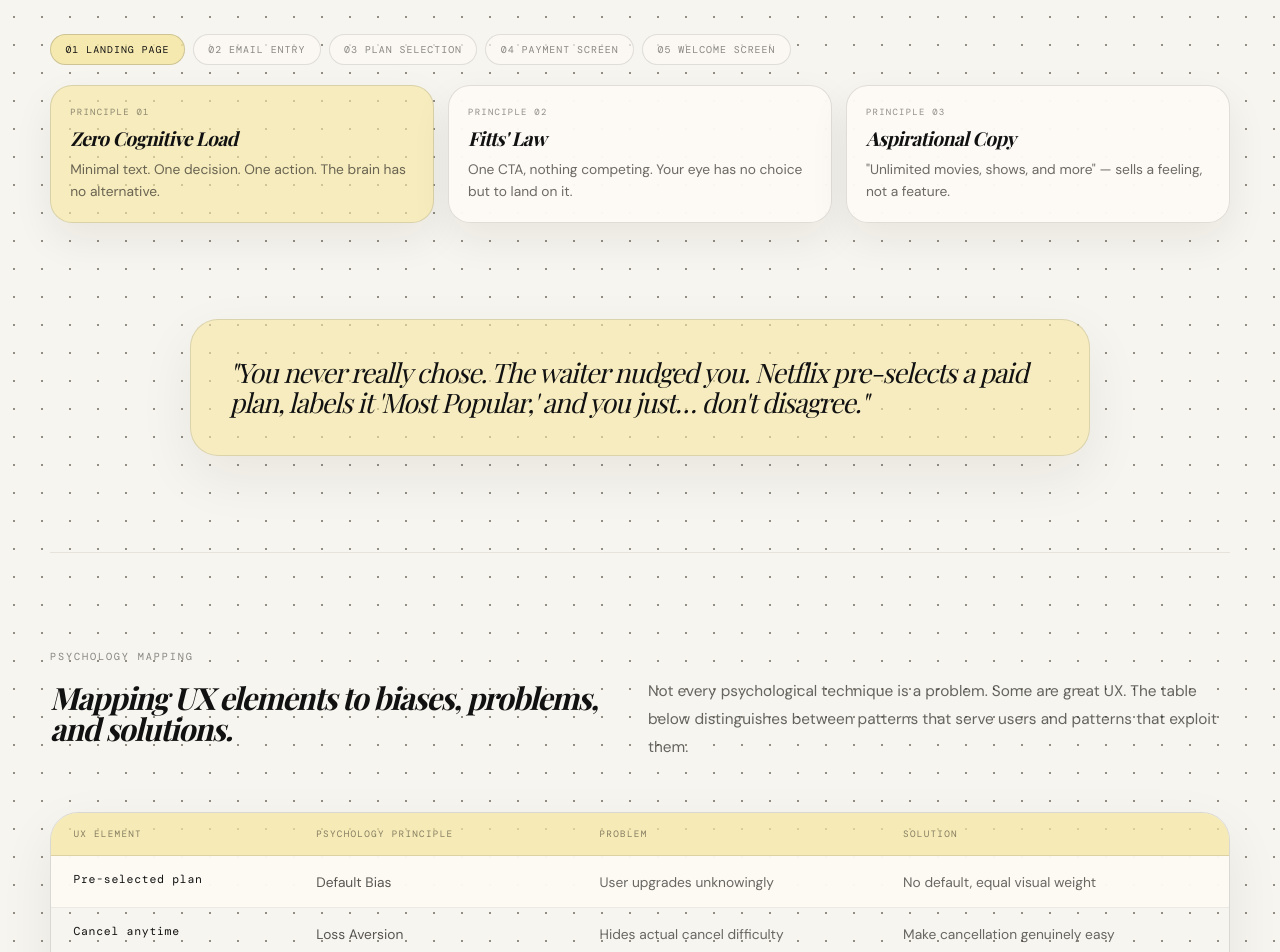
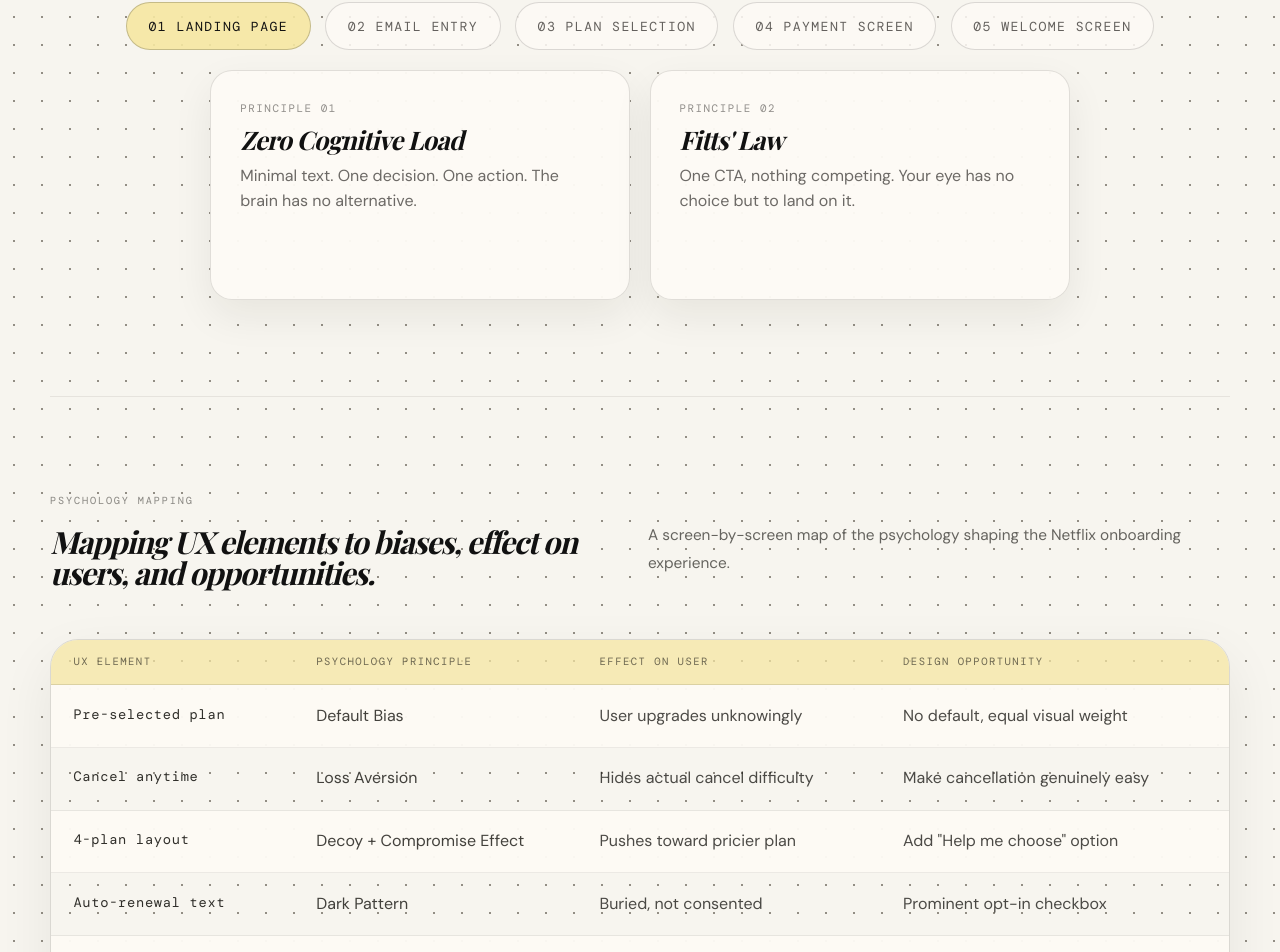
Before and after one commit to rutujaakalane/portfolio, a Next.js app: page /projects/project-2 in a window 1280 px wide. Shown: the part 3049-4001 px from the top of the page. Built offline with nearby package versions, Linux system fonts and the light colour scheme; a web font is replaced by a local one.

Commit message:
Polish project 2 case study page

```diff
--- a/app/projects/project-2/page.tsx
+++ b/app/projects/project-2/page.tsx
@@ -32,10 +32,7 @@
         name: "Fitts' Law",
         desc: "One CTA, nothing competing. Your eye has no choice but to land on it.",
       },
-      {
-        name: "Aspirational Copy",
-        desc: `"Unlimited movies, shows, and more" — sells a feeling, not a feature.`,
-      },
+
     ],
   },
   {
@@ -86,10 +83,7 @@
         name: "Sunk Cost Setup",
         desc: `Card details entered = psychological commitment. "I've come this far…"`,
       },
-      {
-        name: "Dark Pattern",
-        desc: "Auto-renewal mentioned in fine print only. User doesn't actively consent.",
-      },
+
     ],
   },
   {
@@ -104,12 +98,8 @@
       name: "Endowment Effect",
       desc: "The moment something feels yours, you value it more and won't cancel.",
     },
-      {
-        name: "Default Bias",
-        desc: "Content is curated and pre-loaded. No active effort needed to stay.",
-      },
   ],
-  },
+}
 ];
 
 const psychTable = [
@@ -140,14 +130,14 @@
   {
     element: "Red CTA button",
     principle: "Visceral Design",
-    problem: "No problem",
-    solution: "It's good UX — keep it",
+    problem: "Creates a clear, confident action",
+    solution: "Strong design decision",
   },
   {
     element: "Welcome celebration",
     principle: "Positive Reinforcement",
-    problem: "No problem",
-    solution: "It's good UX — keep it",
+    problem: "Guides user forward naturally",
+    solution: "Already serving the user well",
   },
 ];
 
@@ -517,7 +507,7 @@
             onClick={() => setActive(active === i ? null : i)}
             style={{
               borderRadius: "20px",
-              backgroundColor: active === i ? "rgba(246,231,161,0.88)" : step.color,
+              backgroundColor: "rgba(253,250,245,0.96)",
               border: `1px solid ${
                 active === i ? "rgba(26,24,20,0.22)" : "rgba(26,24,20,0.12)"
               }`,
@@ -532,9 +522,22 @@
               alignItems: "center",
               gap: "0.4rem",
               transition: "all 240ms ease",
-              transform: active === i ? "translateY(-4px)" : "none",
-            }}
-          >
+              transform: active === i ? "translateY(-6px)" : "none",}}
+
+              onMouseEnter={(e) => {
+  e.currentTarget.style.transform = "translateY(-8px) scale(1.025)";
+  e.currentTarget.style.boxShadow = "0 20px 55px rgba(26,24,20,0.12)";
+}}
+onMouseLeave={(e) => {
+  e.currentTarget.style.transform =
+    active === i ? "translateY(-6px)" : "none";
+  e.currentTarget.style.boxShadow =
+    active === i
+      ? "0 16px 40px rgba(26,24,20,0.12)"
+      : "0 8px 20px rgba(26,24,20,0.06)";
+            }}
+          >
+
             <span style={{ fontSize: "1.6rem", lineHeight: 1 }}>
               {step.icon}
             </span>
@@ -593,40 +596,7 @@
         ))}
       </div>
 
-      {active !== null && (
-        <div
-          style={{
-            borderRadius: "20px",
-            backgroundColor: "rgba(246,231,161,0.38)",
-            border: "1px solid rgba(26,24,20,0.10)",
-            padding: "1rem 1.3rem",
-            fontFamily: "var(--font-sans)",
-            fontSize: "0.88rem",
-            lineHeight: 1.6,
-            color: "rgba(26,24,20,0.68)",
-          }}
-        >
-          <span
-            style={{
-              fontFamily: "var(--font-mono)",
-              fontSize: "0.58rem",
-              letterSpacing: "0.14em",
-              textTransform: "uppercase",
-              color: "rgba(26,24,20,0.45)",
-              marginRight: "0.5rem",
-            }}
-          >
-            Emotion at this step →
-          </span>
-          User feels{" "}
-          <strong style={{ color: "var(--color-ink)" }}>
-            {journeySteps[active].emotion.toLowerCase()}
-          </strong>{" "}
-          on the {journeySteps[active].screen}. Lorem ipsum dolor sit amet,
-          consectetur adipiscing elit — this is a placeholder note about what
-          this emotional state means for conversion.
-        </div>
-      )}
+
     </div>
   );
 }
@@ -642,9 +612,12 @@
       {/* Tab row */}
       <div
         style={{
+          width: "100%",
           display: "flex",
-          gap: "0.5rem",
+          gap: "0.9rem",
           flexWrap: "wrap",
+          justifyContent: "center",
+          alignItems: "center",
         }}
       >
         {screenAnalysis.map((s, i) => (
@@ -653,17 +626,19 @@
             onClick={() => setActive(i)}
             style={{
               fontFamily: "var(--font-mono)",
-              fontSize: "0.62rem",
-              letterSpacing: "0.1em",
+              fontSize: "0.82rem",
+              letterSpacing: "0.11em",
               textTransform: "uppercase",
-              color: active === i ? "var(--color-ink)" : "rgba(26,24,20,0.5)",
+              color: active === i ? "var(--color-ink)" : "rgba(26,24,20,0.68)",
               backgroundColor:
                 active === i
-                  ? "rgba(246,231,161,0.82)"
-                  : "rgba(253,250,245,0.7)",
-              border: `1px solid ${active === i ? "rgba(26,24,20,0.18)" : "rgba(26,24,20,0.12)"}`,
+                  ? "rgba(246,231,161,0.9)"
+                  : "rgba(253,250,245,0.86)",
+              border: `1px solid ${
+                active === i ? "rgba(26,24,20,0.22)" : "rgba(26,24,20,0.15)"
+              }`,
               borderRadius: "999px",
-              padding: "0.5rem 0.9rem",
+              padding: "0.9rem 1.35rem",
               cursor: "pointer",
               transition: "all 200ms ease",
             }}
@@ -677,8 +652,14 @@
       <div
         style={{
           display: "grid",
-          gridTemplateColumns: "repeat(3, 1fr)",
-          gap: "0.85rem",
+          gridTemplateColumns:
+            current.biases.length === 2
+              ? "repeat(2, minmax(0, 420px))"
+              : "repeat(3, minmax(0, 1fr))",
+          gap: "1.2rem",
+          width: "100%",
+          justifyContent: "center",
+          margin: "0 auto",
         }}
       >
         {current.biases.map((bias, i) => (
@@ -686,21 +667,28 @@
             key={bias.name}
             style={{
               borderRadius: "22px",
-              backgroundColor:
-                i === 2
-                  ? "rgba(253,250,245,0.96)"
-                  : i === 0
-                  ? "rgba(246,231,161,0.62)"
-                  : "rgba(253,250,245,0.96)",
+              backgroundColor: "rgba(253,250,245,0.96)",
               border: "1px solid rgba(26,24,20,0.13)",
               boxShadow: "0 16px 40px rgba(26,24,20,0.07)",
-              padding: "1.2rem",
+              padding: "1.8rem",
+              minHeight: "230px",
+              transition: "all 240ms ease",
+            }}
+            onMouseEnter={(e) => {
+              e.currentTarget.style.transform = "translateY(-8px) scale(1.02)";
+              e.currentTarget.style.boxShadow =
+                "0 22px 60px rgba(26,24,20,0.12)";
+            }}
+            onMouseLeave={(e) => {
+              e.currentTarget.style.transform = "none";
+              e.currentTarget.style.boxShadow =
+                "0 16px 40px rgba(26,24,20,0.07)";
             }}
           >
             <p
               style={{
                 fontFamily: "var(--font-mono)",
-                fontSize: "0.56rem",
+                fontSize: "0.68rem",
                 letterSpacing: "0.14em",
                 textTransform: "uppercase",
                 color: "rgba(26,24,20,0.48)",
@@ -713,7 +701,7 @@
               style={{
                 fontFamily: "var(--font-serif)",
                 fontStyle: "italic",
-                fontSize: "clamp(1.1rem, 1.5vw, 1.6rem)",
+                fontSize: "clamp(1.55rem, 2vw, 2.25rem)",
                 lineHeight: 1.0,
                 letterSpacing: "-0.03em",
                 color: "var(--color-ink)",
@@ -725,7 +713,7 @@
             <p
               style={{
                 fontFamily: "var(--font-sans)",
-                fontSize: "0.86rem",
+                fontSize: "1rem",
                 lineHeight: 1.6,
                 color: "rgba(26,24,20,0.64)",
                 margin: 0,
@@ -833,7 +821,7 @@
           </div>
           <div className="p2-split-body">
             <p>
-              The Netflix onboarding flow is designed so that each screen resolves the emotional state of the previous one — building trust incrementally and reducing friction at every step. Tap a screen to explore.
+              The Netflix onboarding flow is designed so that each screen resolves the emotional state of the previous one — building trust incrementally and reducing friction at every step.
             </p>
           </div>
         </div>
@@ -847,11 +835,11 @@
         <div className="p2-split-header">
           <div className="p2-split-headline">
             <p className="p2-label">SCREEN ANALYSIS</p>
-            <h2>Every screen carries at least three psychological principles.</h2>
+            <h2>Netflix knows exactly what it's doing.</h2>
           </div>
           <div className="p2-split-body">
             <p>
-              Select a screen to see the psychological principles at work. Some are excellent UX. Some are ethically questionable. The goal is to name them clearly.
+              Select a screen to see the psychological principles at work.
             </p>
           </div>
         </div>
@@ -860,23 +848,17 @@
         </div>
       </section>
 
-      {/* Pull quote */}
-      <section className="p2-section p2-no-border">
-        <div className="p2-pull-quote">
-          "You never really chose. The waiter nudged you. Netflix pre-selects a paid plan, labels it 'Most Popular,' and you just… don't disagree."
-        </div>
-      </section>
 
       {/* Psychology Table */}
       <section className="p2-section">
         <div className="p2-split-header">
           <div className="p2-split-headline">
             <p className="p2-label">PSYCHOLOGY MAPPING</p>
-            <h2>Mapping UX elements to biases, problems, and solutions.</h2>
+            <h2>Mapping UX elements to biases, effect on users, and opportunities.</h2>
           </div>
           <div className="p2-split-body">
             <p>
-              Not every psychological technique is a problem. Some are great UX. The table below distinguishes between patterns that serve users and patterns that exploit them.
+              A screen-by-screen map of the psychology shaping the Netflix onboarding experience.
             </p>
           </div>
         </div>
@@ -885,8 +867,8 @@
           <div className="p2-table-header">
             <span>UX Element</span>
             <span>Psychology Principle</span>
-            <span>Problem</span>
-            <span>Solution</span>
+            <span>Effect on user</span>
+            <span>Design Opportunity</span>
           </div>
           {psychTable.map((row, i) => (
             <div
@@ -1279,19 +1261,24 @@
 
         /* Pull quote */
         .p2-pull-quote {
-          width: min(900px, 100%);
+  width: min(820px, 100%);
+  min-height: 220px;
   margin: 0 auto;
   border-radius: 28px;
   background-color: rgba(246, 231, 161, 0.6);
   border: 1px solid rgba(26, 24, 20, 0.12);
-          padding: clamp(1.5rem, 3vw, 2.4rem);
+  padding: clamp(1.6rem, 3vw, 2.4rem);
   font-family: var(--font-serif);
   font-style: italic;
-          font-size: clamp(1.3rem, 2.1vw, 2.25rem);
-          line-height: 1.1;
+  font-size: clamp(1.25rem, 1.9vw, 2rem);
+  line-height: 1.12;
   letter-spacing: -0.04em;
   color: var(--color-ink);
   box-shadow: 0 20px 55px rgba(26, 24, 20, 0.07);
+  display: flex;
+  align-items: center;
+  justify-content: center;
+  text-align: center;
 }
 
         /* Table */
@@ -1314,16 +1301,16 @@
 
         .p2-table-header span {
   font-family: var(--font-mono);
-          font-size: 0.58rem;
+  font-size: 0.66rem;
   letter-spacing: 0.14em;
   text-transform: uppercase;
-          color: rgba(26, 24, 20, 0.52);
+  color: rgba(26, 24, 20, 0.62);
 }
 
         .p2-table-row {
   display: grid;
   grid-template-columns: 1.2fr 1.4fr 1.5fr 1.5fr;
-          padding: 0.9rem 1.4rem;
+  padding: 1.15rem 1.4rem;
   border-bottom: 1px solid rgba(26, 24, 20, 0.07);
   align-items: start;
   gap: 0;
@@ -1339,27 +1326,31 @@
 
         .p2-table-element {
   font-family: var(--font-mono);
-          font-size: 0.72rem;
-          letter-spacing: 0.06em;
-          color: var(--color-ink);
+  font-size: 0.86rem;
+  line-height: 1.5;
+  letter-spacing: 0.05em;
+  color: rgba(26, 24, 20, 0.9);
 }
 
 .p2-table-principle {
   font-family: var(--font-sans);
-          font-size: 0.86rem;
-          color: rgba(26, 24, 20, 0.72);
+  font-size: 1rem;
+  line-height: 1.55;
+  color: rgba(26, 24, 20, 0.82);
 }
 
 .p2-table-problem {
   font-family: var(--font-sans);
-          font-size: 0.86rem;
-          color: rgba(26, 24, 20, 0.65);
+  font-size: 1rem;
+  line-height: 1.55;
+  color: rgba(26, 24, 20, 0.78);
 }
 
 .p2-table-solution {
   font-family: var(--font-sans);
-          font-size: 0.86rem;
-          color: rgba(26, 24, 20, 0.65);
+  font-size: 1rem;
+  line-height: 1.55;
+  color: rgba(26, 24, 20, 0.78);
 }
 
         /* Pain points */
```
Lines whose indentation alone changed are shown as unchanged.
